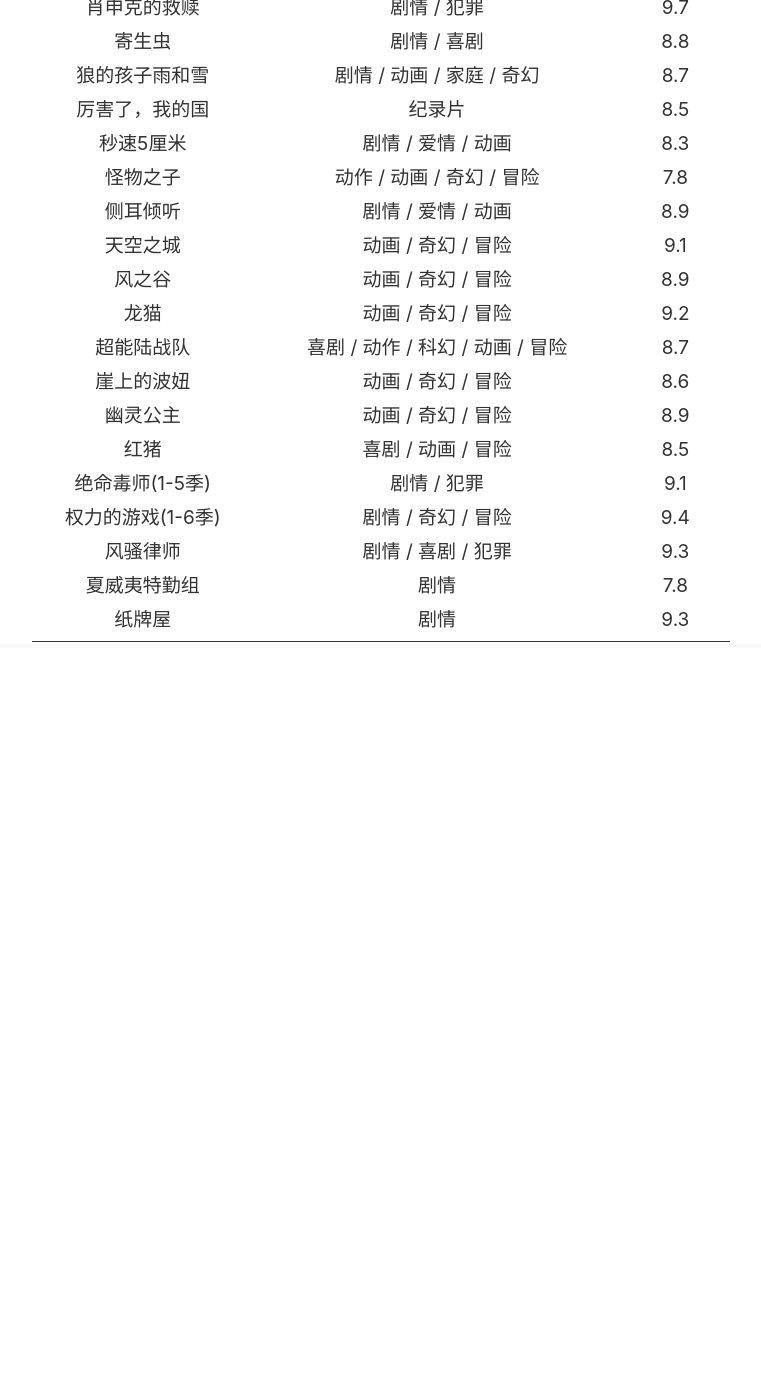
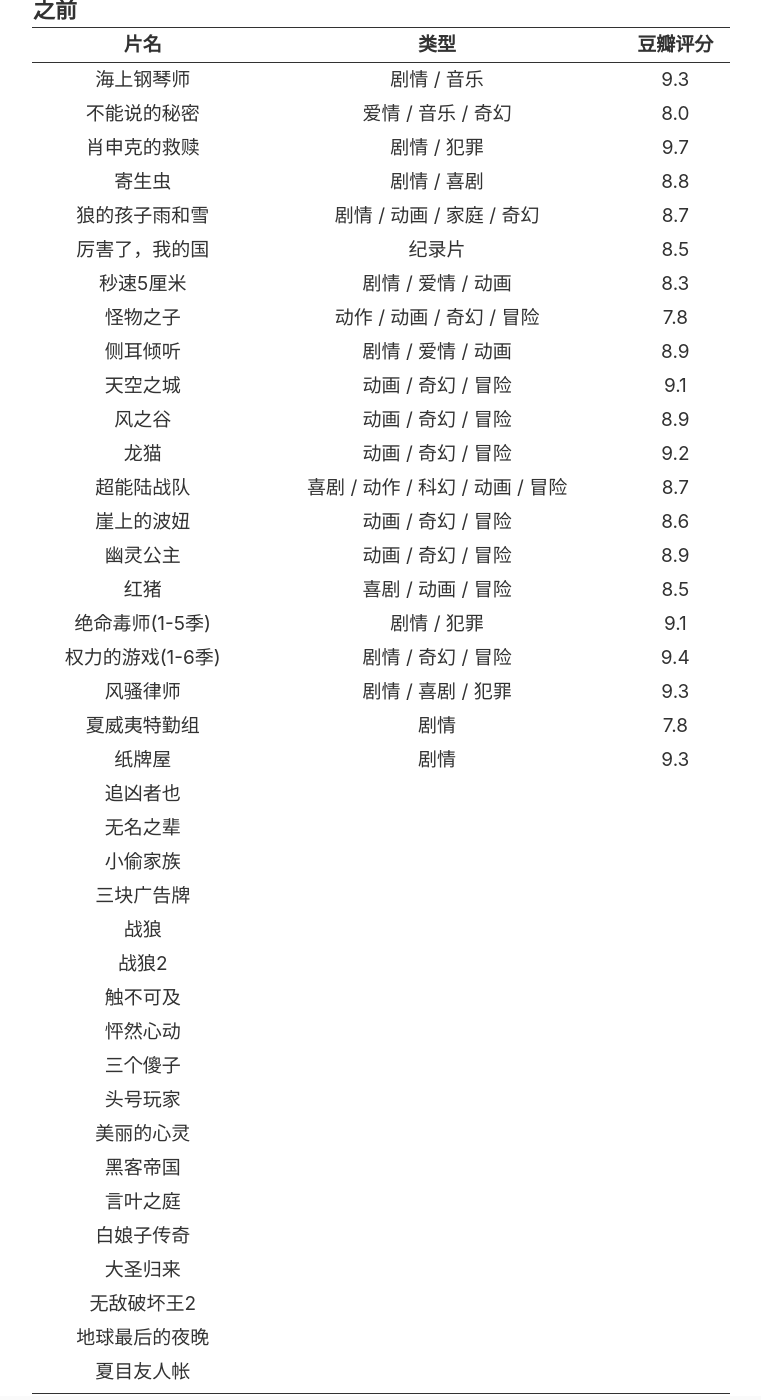
Before and after one commit to SWHL/SWHL.github.io, a Jekyll site: the page built from _pages/videos.md, in a window 1280 px wide and 1400 px high, scrolled down 1848 px. Shown: the whole window, without its empty margins (259-1020 px from the left). Built offline with Jekyll 4.4.1, drawn with Linux system fonts in a browser that asks for light colours; before the commit the page ends 2496 px from its top, so only the background shows below that; some of the changed text lies outside the part shown.

Commit message:
Add books and videos

```diff
--- a/_pages/videos.md
+++ b/_pages/videos.md
@@ -14,6 +14,11 @@
         </tr>
 　　</thead>
     <tbody>
+		<tr>
+	　　　　　<td><a href="" target="_blank">长津湖</a></td>
+	　　　　　<td></td>
+	　　　　　<td></td>
+	　　</tr>
 		<tr>
 	　　　　　<td><a href="https://movie.douban.com/subject/26761935/" target="_blank">孤单又灿烂的神：鬼怪</a></td>
 	　　　　　<td>剧情</td>
@@ -140,6 +145,21 @@
 	　　　　　<td>7.1</td>
 	　　</tr>
 		<tr>
+	　　　　　<td><a href="" target="_blank">你好，疯子</a></td>
+	　　　　　<td></td>
+	　　　　　<td></td>
+	　　</tr>
+		<tr>
+	　　　　　<td><a href="" target="_blank">你好，李焕英</a></td>
+	　　　　　<td></td>
+	　　　　　<td></td>
+	　　</tr>
+		<tr>
+	　　　　　<td><a href="" target="_blank">我们与恶的距离</a></td>
+	　　　　　<td></td>
+	　　　　　<td></td>
+	　　</tr>
+		<tr>
 	　　　　　<td><a href="" target="_blank"></a></td>
 	　　　　　<td></td>
 	　　　　　<td></td>
@@ -214,6 +234,16 @@
 	　　　　　<td><a href="https://movie.douban.com/subject/26683290/" target="_blank">你的名字</a></td>
 	　　　　　<td>剧情 / 爱情 / 动画</td>
 	　　　　　<td>8.5</td>
+	　　</tr>
+		<tr>
+	　　　　　<td><a href="" target="_blank"></a></td>
+	　　　　　<td></td>
+	　　　　　<td></td>
+	　　</tr>
+		<tr>
+	　　　　　<td><a href="" target="_blank"></a></td>
+	　　　　　<td></td>
+	　　　　　<td></td>
 	　　</tr>
 		<tr>
 	　　　　　<td><a href="" target="_blank"></a></td>
@@ -342,6 +372,96 @@
 	　　　　　<td>9.3</td>
 	　　</tr>
 		<tr>
+	　　　　　<td><a href="" target="_blank">追凶者也</a></td>
+	　　　　　<td></td>
+	　　　　　<td></td>
+	　　</tr>
+		<tr>
+	　　　　　<td><a href="" target="_blank">无名之辈</a></td>
+	　　　　　<td></td>
+	　　　　　<td></td>
+	　　</tr>
+		<tr>
+	　　　　　<td><a href="" target="_blank">小偷家族</a></td>
+	　　　　　<td></td>
+	　　　　　<td></td>
+	　　</tr>
+		<tr>
+	　　　　　<td><a href="" target="_blank">三块广告牌</a></td>
+	　　　　　<td></td>
+	　　　　　<td></td>
+	　　</tr>
+		<tr>
+	　　　　　<td><a href="" target="_blank">战狼</a></td>
+	　　　　　<td></td>
+	　　　　　<td></td>
+	　　</tr>
+		<tr>
+	　　　　　<td><a href="" target="_blank">战狼2</a></td>
+	　　　　　<td></td>
+	　　　　　<td></td>
+	　　</tr>
+		<tr>
+	　　　　　<td><a href="" target="_blank">触不可及</a></td>
+	　　　　　<td></td>
+	　　　　　<td></td>
+	　　</tr>
+		<tr>
+	　　　　　<td><a href="" target="_blank">怦然心动</a></td>
+	　　　　　<td></td>
+	　　　　　<td></td>
+	　　</tr>
+		<tr>
+	　　　　　<td><a href="" target="_blank">三个傻子</a></td>
+	　　　　　<td></td>
+	　　　　　<td></td>
+	　　</tr>
+		<tr>
+	　　　　　<td><a href="" target="_blank">头号玩家</a></td>
+	　　　　　<td></td>
+	　　　　　<td></td>
+	　　</tr>
+		<tr>
+	　　　　　<td><a href="" target="_blank">美丽的心灵</a></td>
+	　　　　　<td></td>
+	　　　　　<td></td>
+	　　</tr>
+		<tr>
+	　　　　　<td><a href="" target="_blank">黑客帝国</a></td>
+	　　　　　<td></td>
+	　　　　　<td></td>
+	　　</tr>
+		<tr>
+	　　　　　<td><a href="" target="_blank">言叶之庭</a></td>
+	　　　　　<td></td>
+	　　　　　<td></td>
+	　　</tr>
+		<tr>
+	　　　　　<td><a href="" target="_blank">白娘子传奇</a></td>
+	　　　　　<td></td>
+	　　　　　<td></td>
+	　　</tr>
+		<tr>
+	　　　　　<td><a href="" target="_blank">大圣归来</a></td>
+	　　　　　<td></td>
+	　　　　　<td></td>
+	　　</tr>
+		<tr>
+	　　　　　<td><a href="" target="_blank">无敌破坏王2</a></td>
+	　　　　　<td></td>
+	　　　　　<td></td>
+	　　</tr>
+		<tr>
+	　　　　　<td><a href="" target="_blank">地球最后的夜晚</a></td>
+	　　　　　<td></td>
+	　　　　　<td></td>
+	　　</tr>
+		<tr>
+	　　　　　<td><a href="" target="_blank">夏目友人帐</a></td>
+	　　　　　<td></td>
+	　　　　　<td></td>
+	　　</tr>
+		<tr>
 	　　　　　<td><a href="" target="_blank"></a></td>
 	　　　　　<td></td>
 	　　　　　<td></td>
```
